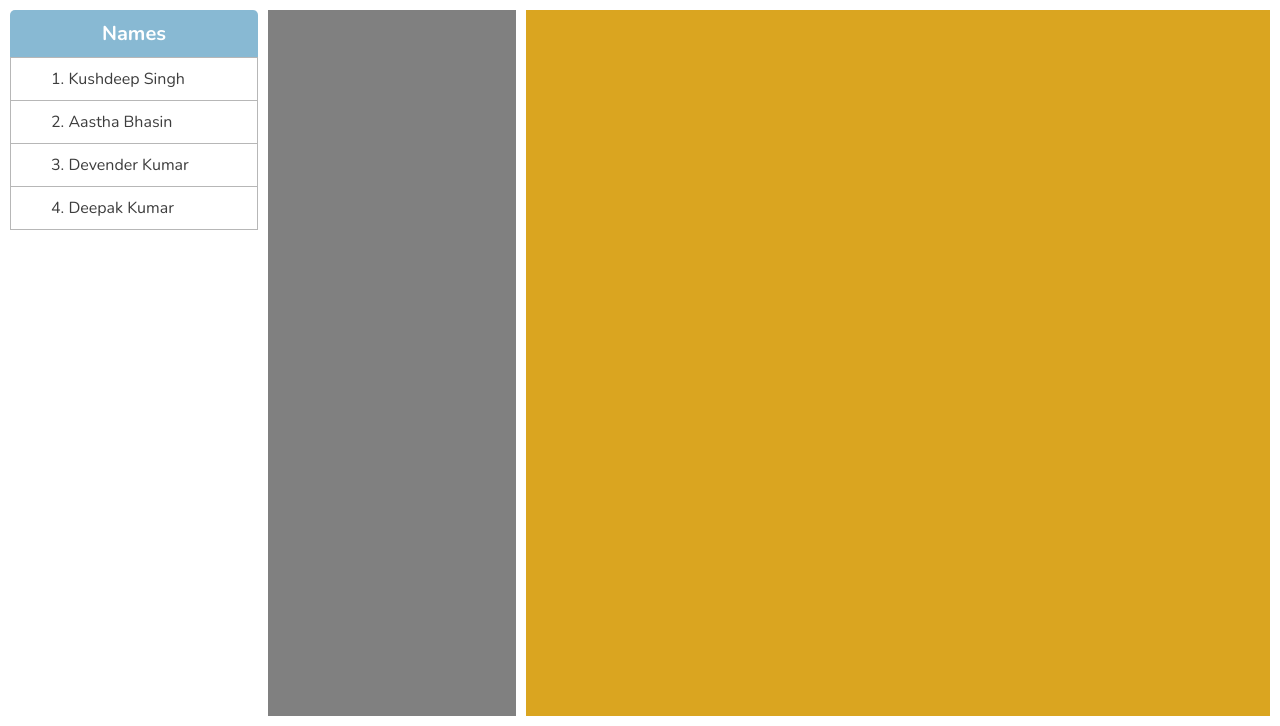
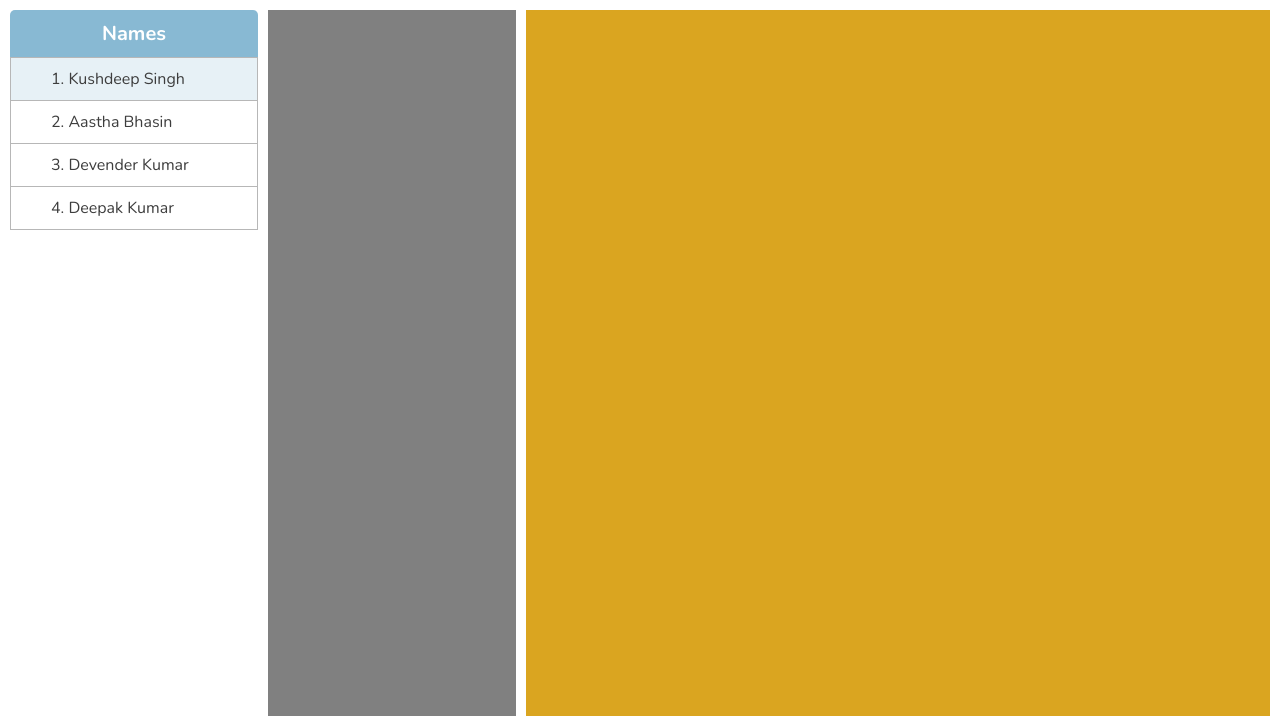
Before and after one commit to 404-Coders/exam_evaluate, a PHP site: page /teacher_section/index.html in a window 1280 px wide. Shown: the part 74-800 px from the top of the page. Run offline with PHP 8.4, Linux system fonts and the light colour scheme.

Commit message:
added student list styling

```diff
--- a/dist/css/style.css
+++ b/dist/css/style.css
@@ -92,6 +92,10 @@ body {
   border-bottom: 0;
 }
 
+.answers__sList__item.selected {
+  background: rgba(136, 185, 211, 0.2);
+}
+
 .answers__sList__item:last-child {
   border-bottom: #B7B7B7 1px solid;
 }
--- a/resources/scss/_answersheets.scss
+++ b/resources/scss/_answersheets.scss
@@ -8,16 +8,15 @@
         flex: 1;
         background: white;
 
-
-        &__items
-        {
-            // padding: 5px 0;
-        }
-
         &__item
         {
             border: $borderBox_Color 1px solid;
             border-bottom: 0;
+        }
+
+        &__item.selected
+        {
+            background: $tPrimary;
         }
 
         &__item:last-child
@@ -46,7 +45,6 @@
     &__marks{
         flex: 1;
         background: gray;
-
     }
 
     &__sheet{
--- a/resources/scss/_variables.scss
+++ b/resources/scss/_variables.scss
@@ -8,6 +8,7 @@ $fadedPrimary:#88B9D3;
 $borderBox_Color:#B7B7B7;
 $secondary:#FDBF43;
 
+
 // Font Sizes
 $font-sm:1rem; //16px
 $font-md:1.25rem; //20px
--- a/teacher_section/index.html
+++ b/teacher_section/index.html
@@ -34,7 +34,7 @@
                 <h3>Names</h3>
             </div>
             <div class="answers__sList__items">
-                <div class="answers__sList__item">
+                <div class="answers__sList__item selected">
                     <p>1. Kushdeep Singh</p>
                 </div>
                 <div class="answers__sList__item">
@@ -46,7 +46,7 @@
                 <div class="answers__sList__item">
                     <p>4. Deepak Kumar</p>
                 </div>
-            </div>
+     </div>
         </div>
         <div class="answers__marks">
 
```
Also changed, not shown: 1 other file.
